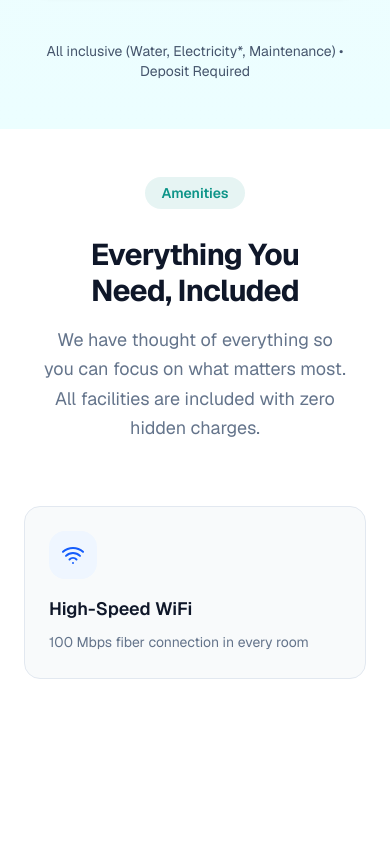
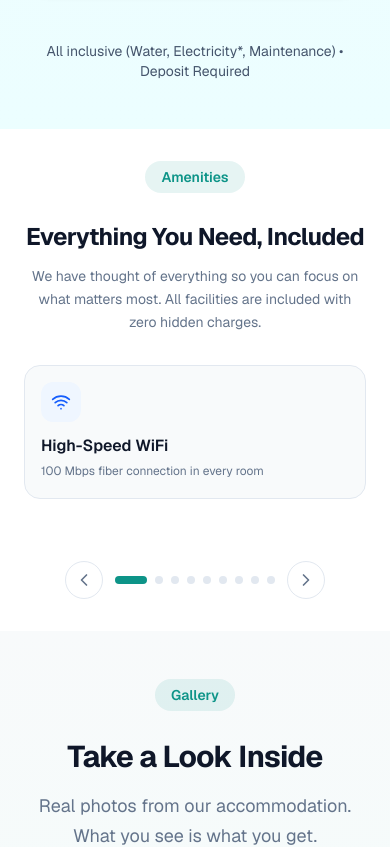
Before and after one commit to AyushKumar-0712/PG_SS, a Next.js app: page / in a window 390 px wide. Shown: the part 2700-3547 px from the top of the page. Built offline with nearby package versions, Linux system fonts and the light colour scheme.

Commit message:
Updated facilities and navbar components

```diff
--- a/components/facilities.tsx
+++ b/components/facilities.tsx
@@ -61,22 +61,22 @@ export function Facilities() {
   }
 
   return (
-    <section id="facilities" className="py-12 bg-card">
+    <section id="facilities" className="py-8 lg:py-12 bg-card">
       <div className="mx-auto max-w-7xl px-6">
         {/* Section Header */}
         <motion.div
           initial={{ opacity: 0, y: 20 }}
           whileInView={{ opacity: 1, y: 0 }}
           viewport={{ once: true }}
-          className="mb-16 text-center"
+          className="mb-8 lg:mb-16 text-center"
         >
           <span className="mb-3 inline-block rounded-full bg-primary/10 px-4 py-1.5 text-sm font-semibold text-primary">
             Amenities
           </span>
-          <h2 className="mt-4 text-balance text-3xl font-bold tracking-tight text-foreground sm:text-4xl">
+          <h2 className="mt-4 text-balance text-2xl lg:text-3xl font-bold tracking-tight text-foreground sm:text-4xl">
             Everything You Need, Included
           </h2>
-          <p className="mx-auto mt-4 max-w-2xl text-pretty text-lg leading-relaxed text-muted-foreground">
+          <p className="mx-auto mt-3 lg:mt-4 max-w-2xl text-pretty text-sm lg:text-lg leading-relaxed text-muted-foreground">
             We have thought of everything so you can focus on what matters most.
             All facilities are included with zero hidden charges.
           </p>
@@ -112,7 +112,7 @@ export function Facilities() {
         {/* Mobile Carousel - Show one at a time with swipe */}
         {isMobile && (
           <div className="lg:hidden relative">
-            <div className="relative min-h-[320px] overflow-hidden cursor-grab active:cursor-grabbing">
+            <div className="relative min-h-[180px] overflow-hidden cursor-grab active:cursor-grabbing">
               <AnimatePresence custom={direction} mode="wait">
                 <motion.div
                   key={current}
@@ -138,14 +138,14 @@ export function Facilities() {
                     return (
                       <motion.div
                         whileHover={{ scale: 1.02 }}
-                        className="group relative flex flex-col justify-between overflow-hidden rounded-2xl border border-border bg-background p-6 transition-shadow hover:shadow-lg"
+                        className="group relative flex flex-col justify-between overflow-hidden rounded-2xl border border-border bg-background p-4 transition-shadow hover:shadow-lg"
                       >
                         <div>
-                          <div className={`mb-4 flex h-12 w-12 items-center justify-center rounded-xl ${facility.color}`}>
-                            <Icon className="h-6 w-6" />
+                          <div className={`mb-3 flex h-10 w-10 items-center justify-center rounded-lg ${facility.color}`}>
+                            <Icon className="h-5 w-5" />
                           </div>
-                          <h3 className="text-lg font-semibold text-foreground">{facility.label}</h3>
-                          <p className="mt-2 text-sm leading-relaxed text-muted-foreground">{facility.desc}</p>
+                          <h3 className="text-base font-semibold text-foreground">{facility.label}</h3>
+                          <p className="mt-1 text-xs leading-relaxed text-muted-foreground">{facility.desc}</p>
                         </div>
                         <div className="absolute -bottom-8 -right-8 h-24 w-24 rounded-full bg-primary/5 opacity-0 transition-opacity group-hover:opacity-100" />
                       </motion.div>
@@ -156,7 +156,7 @@ export function Facilities() {
             </div>
 
             {/* Mobile Controls */}
-            <div className="mt-8 flex items-center justify-center gap-4">
+            <div className="mt-4 flex items-center justify-center gap-3">
               <button
                 onClick={() => paginate(-1)}
                 className="rounded-full border border-border bg-card p-2 text-muted-foreground transition-colors hover:bg-muted hover:text-foreground"
@@ -172,9 +172,8 @@ export function Facilities() {
                       setDirection(i > current ? 1 : -1)
                       setCurrent(i)
                     }}
-                    className={`h-2 rounded-full transition-all ${
-                      i === current ? "w-8 bg-primary" : "w-2 bg-border"
-                    }`}
+                    className={`h-2 rounded-full transition-all ${i === current ? "w-8 bg-primary" : "w-2 bg-border"
+                      }`}
                     aria-label={`Go to facility ${i + 1}`}
                   />
                 ))}
```
